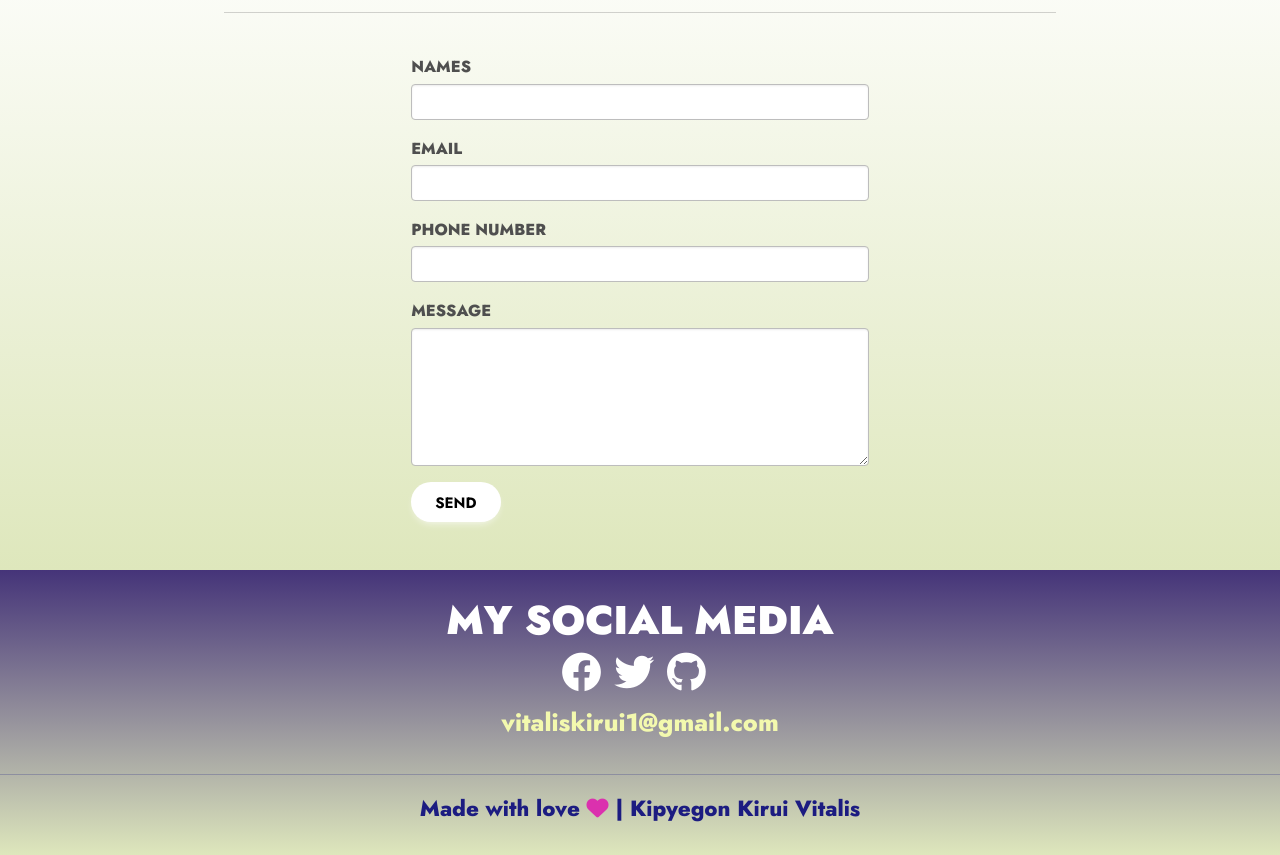
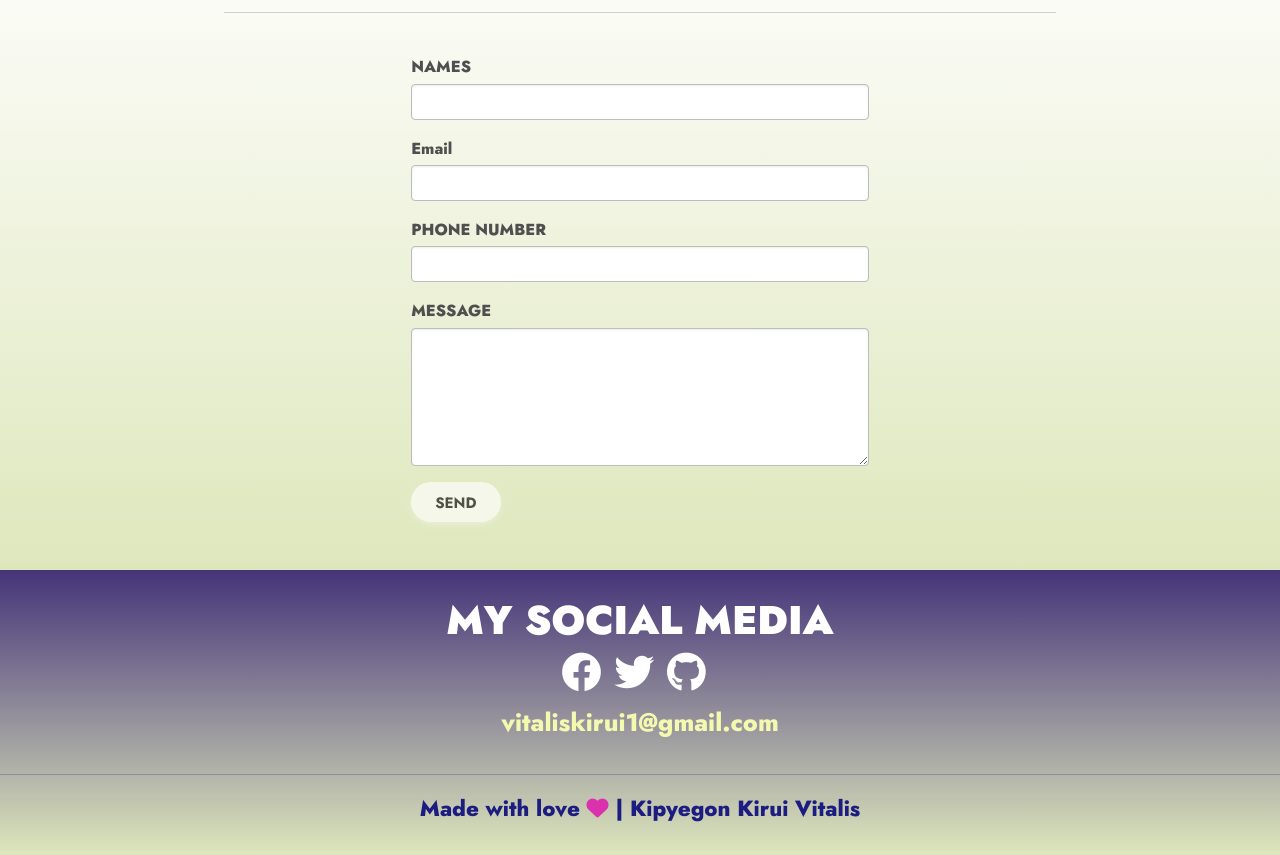
Before and after one commit to Vitalis-Kirui/My-Portfolio, an Angular app in the folder Portfolio-UI/: page / in a window 1280 px wide. Shown: the part 6260-7115 px from the top of the page. Built offline with nearby package versions, Linux system fonts and the light colour scheme.

Commit message:
validating contact me form

```diff
--- a/Portfolio-UI/src/app/app.component.html
+++ b/Portfolio-UI/src/app/app.component.html
@@ -420,25 +420,30 @@
 
             <div class="form-group">
                 <label for="" class="mb-1">NAMES</label>
-                <input type="text" class="form-control" name="name" formControlName="names">
+                <input type="text" class="form-control" name="name" formControlName="names"
+                [class.is-invalid]="names?.invalid && names?.dirty">
             </div>
 
             <div class="form-group">
-                <label for="" class="mt-3 mb-1">EMAIL</label>
-                <input type="email" class="form-control" name="email" formControlName="email">
+                <label for="" class="mt-3 mb-1">Email</label>
+                <input type="email" class="form-control" formControlName="email"
+                    [class.is-invalid]="email?.invalid && email?.dirty">
             </div>
 
             <div class="form-group">
                 <label for="" class="mt-3 mb-1">PHONE NUMBER</label>
-                <input type="number" class="form-control" name="phonenumber" formControlName="phonenumber">
+                <input type="number" class="form-control" name="phonenumber" formControlName="phonenumber"
+                [class.is-invalid]="phonenumber?.invalid && phonenumber?.dirty">
             </div>
 
             <div class="form-group">
                 <label for="" class="mt-3 mb-1">MESSAGE</label>
-                <textarea name="message" id="" cols="10" rows="5" class="form-control" formControlName="message"></textarea>
+                <textarea name="message" id="" cols="10" rows="5" class="form-control"
+                    formControlName="message"
+                    [class.is-invalid]="message?.invalid && message?.dirty"></textarea>
             </div>
 
-            <button class="btn btn-light btn-rounded mt-3" type="submit"><strong>SEND</strong></button>
+            <button class="btn btn-light btn-rounded mt-3" type="submit" [disabled]="contactForm.invalid"><strong>SEND</strong></button>
 
         </form>
 
--- a/Portfolio-UI/src/app/app.component.ts
+++ b/Portfolio-UI/src/app/app.component.ts
@@ -24,9 +24,9 @@ export class AppComponent implements OnInit {
 
     this.contactForm = this.fbService.group({
       names: ['', [Validators.required, Validators.minLength(3)]],
-      email: ['', Validators.required, Validators.pattern(this.emailRegExp)],
-      phonenumber: ['', Validators.pattern(this.phoneRegExp)],
-      message:['', Validators.required]
+      email: ['', [Validators.required, Validators.pattern(this.emailRegExp)]],
+      phonenumber: ['',[ Validators.pattern(this.phoneRegExp)]],
+      message:['', [Validators.required]]
     })
 
   }
```
